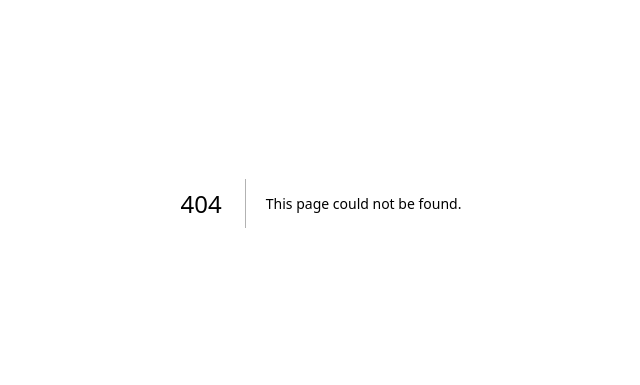
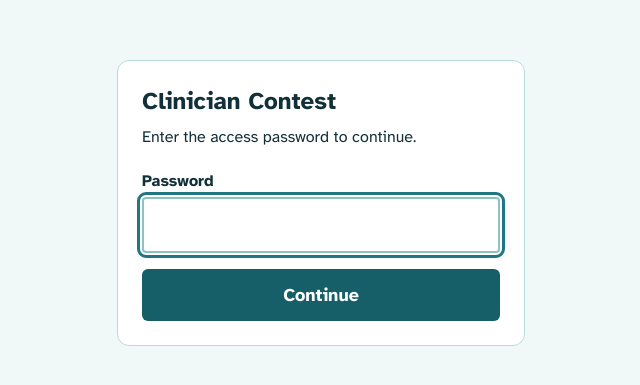
Before and after one commit to jessiechen12345/clinician-contest-dashboard, a Next.js app: page /login in a window 1280 px wide. Before the commit this address had no page. Shown: the part 197-582 px from the top of the page, without its empty margins (319-959 px from the left). Built offline with nearby package versions, Linux system fonts and the light colour scheme.

Commit message:
Add files via upload

```diff
--- /dev/null
+++ b/src/app/login/page.tsx
@@ -0,0 +1,54 @@
+"use client";
+
+import { useState } from "react";
+
+export default function LoginPage() {
+  const [pw, setPw] = useState("");
+  const [busy, setBusy] = useState(false);
+  const [error, setError] = useState<string | null>(null);
+
+  async function submit(e: React.FormEvent) {
+    e.preventDefault();
+    setBusy(true);
+    setError(null);
+    const next = new URLSearchParams(window.location.search).get("next");
+    try {
+      const res = await fetch("/api/login", {
+        method: "POST",
+        headers: { "Content-Type": "application/json" },
+        body: JSON.stringify({ password: pw, next })
+      });
+      const data = await res.json();
+      if (!res.ok) setError(data.error ?? "Something went wrong.");
+      else window.location.assign(data.next);
+    } catch {
+      setError("Couldn't reach the server. Check your connection and try again.");
+    } finally {
+      setBusy(false);
+    }
+  }
+
+  return (
+    <main className="mx-auto flex min-h-screen max-w-md flex-col justify-center px-5">
+      <form onSubmit={submit} className="rounded-xl border border-teal-200 bg-white p-6">
+        <h1 className="text-2xl font-bold">Clinician Contest</h1>
+        <p className="mt-2">Enter the access password to continue.</p>
+        <label htmlFor="pw" className="mt-5 block font-bold">Password</label>
+        <input
+          id="pw"
+          type="password"
+          value={pw}
+          onChange={(e) => setPw(e.target.value)}
+          autoComplete="current-password"
+          autoFocus
+          required
+          className="mt-1 w-full rounded-md border-2 border-teal-300 px-4 py-3 text-lg"
+        />
+        {error && <p role="alert" className="mt-3 rounded-md bg-alert-soft p-3 text-alert">{error}</p>}
+        <button disabled={busy} className="mt-4 w-full rounded-md bg-teal-700 px-6 py-3 text-lg font-bold text-white hover:bg-teal-800 disabled:opacity-60">
+          {busy ? "Checking…" : "Continue"}
+        </button>
+      </form>
+    </main>
+  );
+}
```
